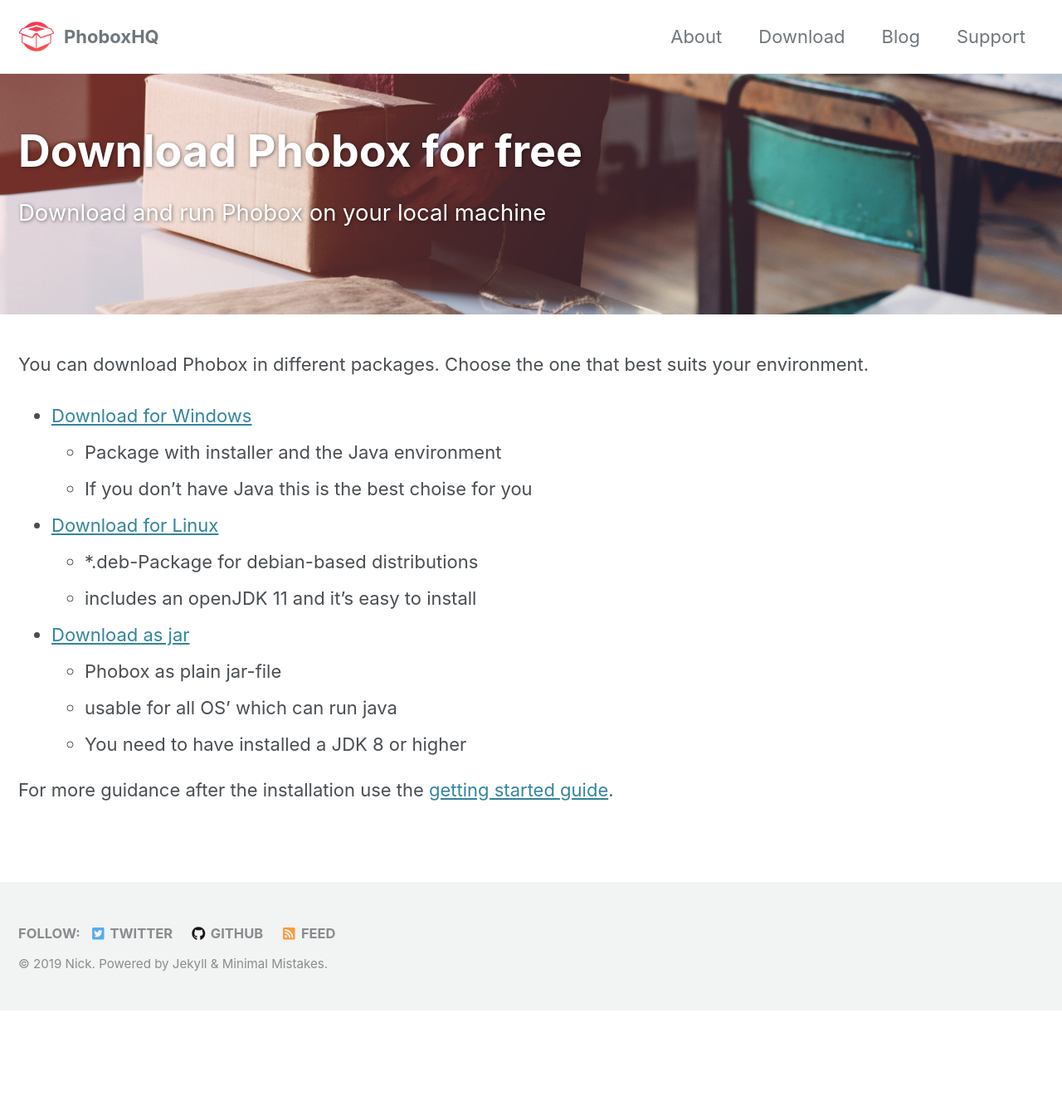
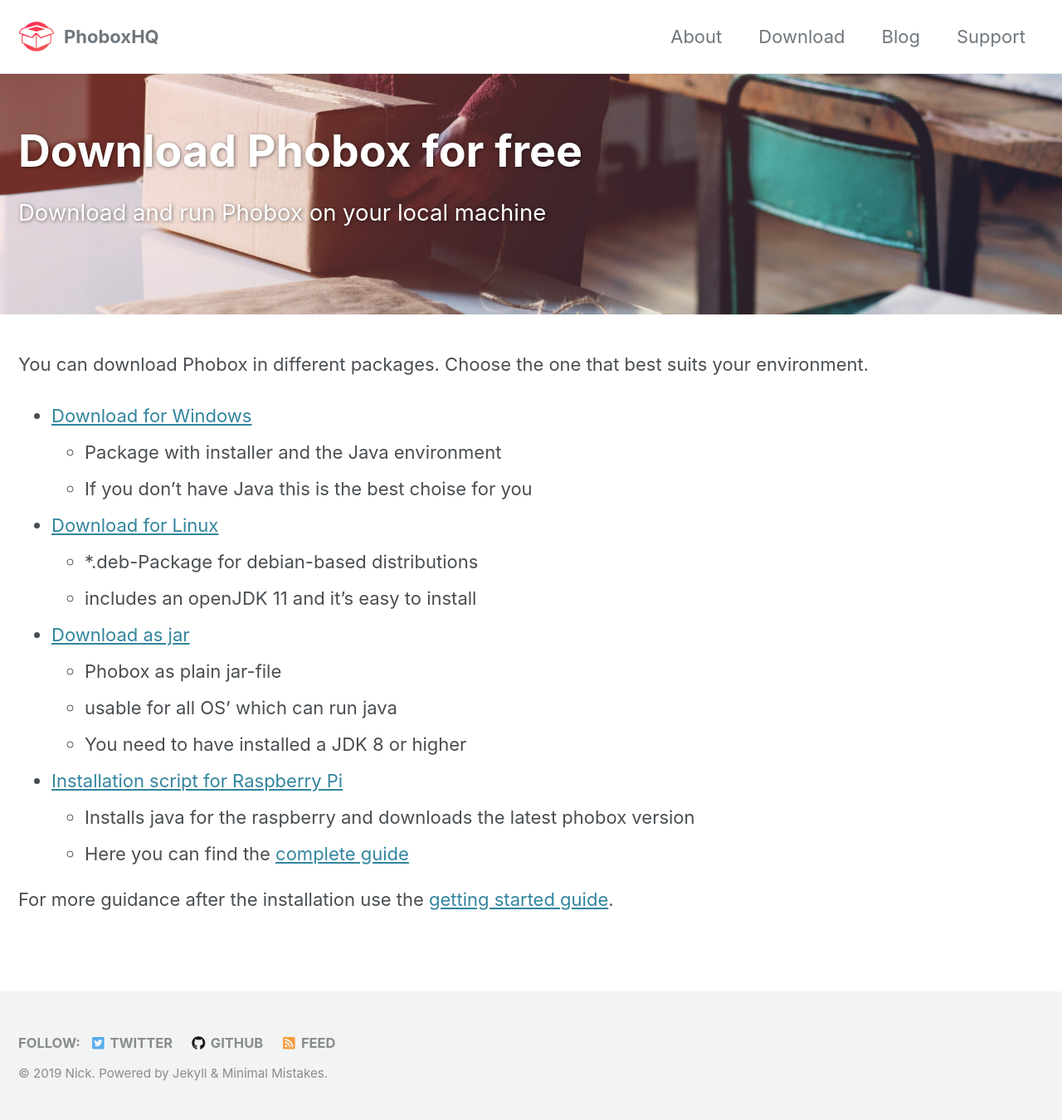
Before and after one commit to phoboxhq/home2, a Jekyll site: the page built from _pages/download.md, in a window 1280 px wide. Shown: the whole page at 83% size. Built offline with Jekyll 4.4.1, drawn with Linux system fonts in a browser that asks for light colours; cached includes are drawn as plain includes; nearby versions of some CDN libraries; before the commit the page ends 1218 px from its top, so only the background shows below that.

Commit message:
Update download.md

```diff
--- a/_pages/download.md
+++ b/_pages/download.md
@@ -24,4 +24,8 @@
   * usable for all OS' which can run java
   * You need to have installed a JDK 8 or higher
 
+* [Installation script for Raspberry Pi](https://github.com/phoboxhq/phobox-packaging/raw/master/phobox-on-raspberry-pi.sh)
+  * Installs java for the raspberry and downloads the latest phobox version
+  * Here you can find the [complete guide](https://github.com/phoboxhq/phobox/wiki/Phobox-on-a-Raspberry-Pi#installation)
+
 For more guidance after the installation use the [getting started guide](/getting-started).
```
